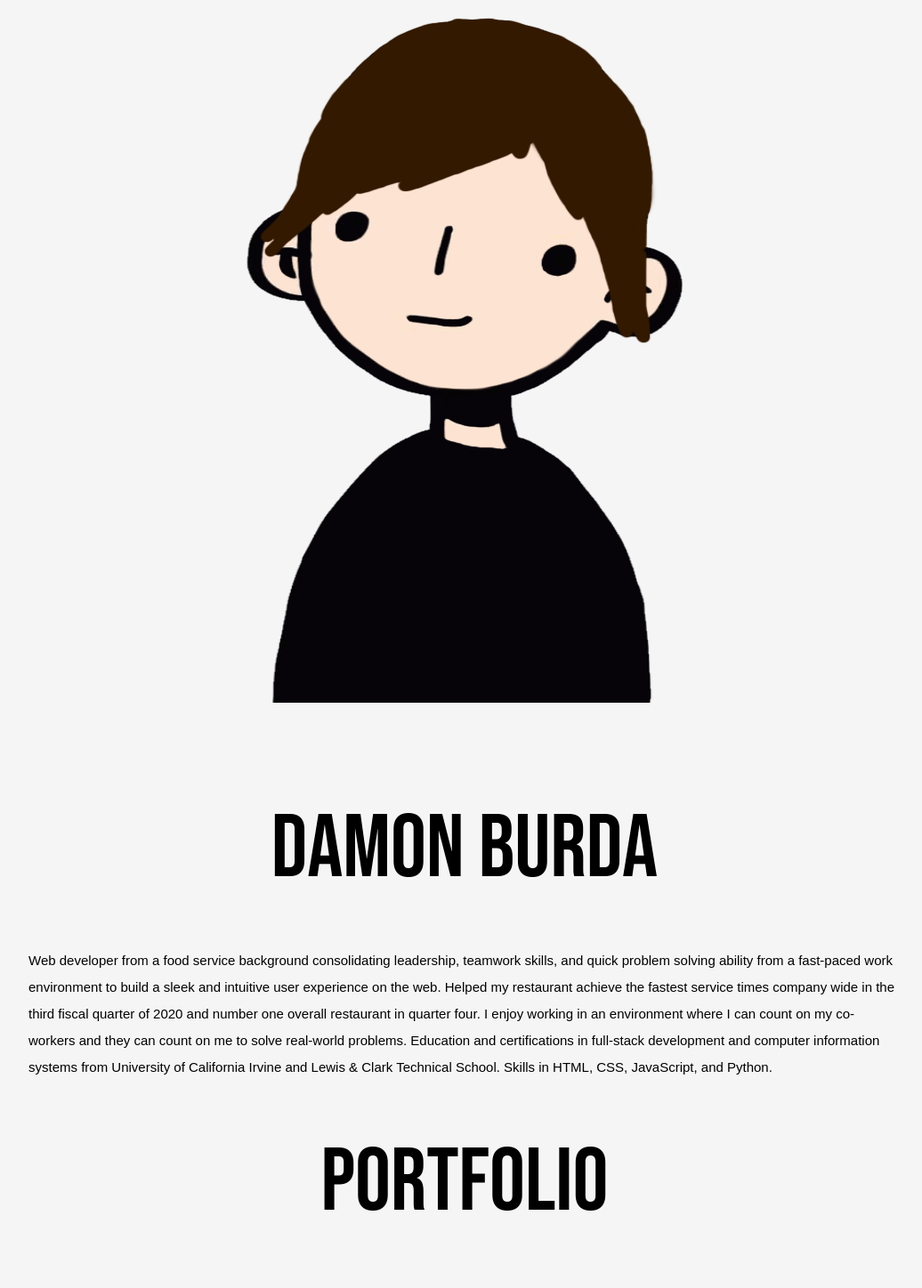
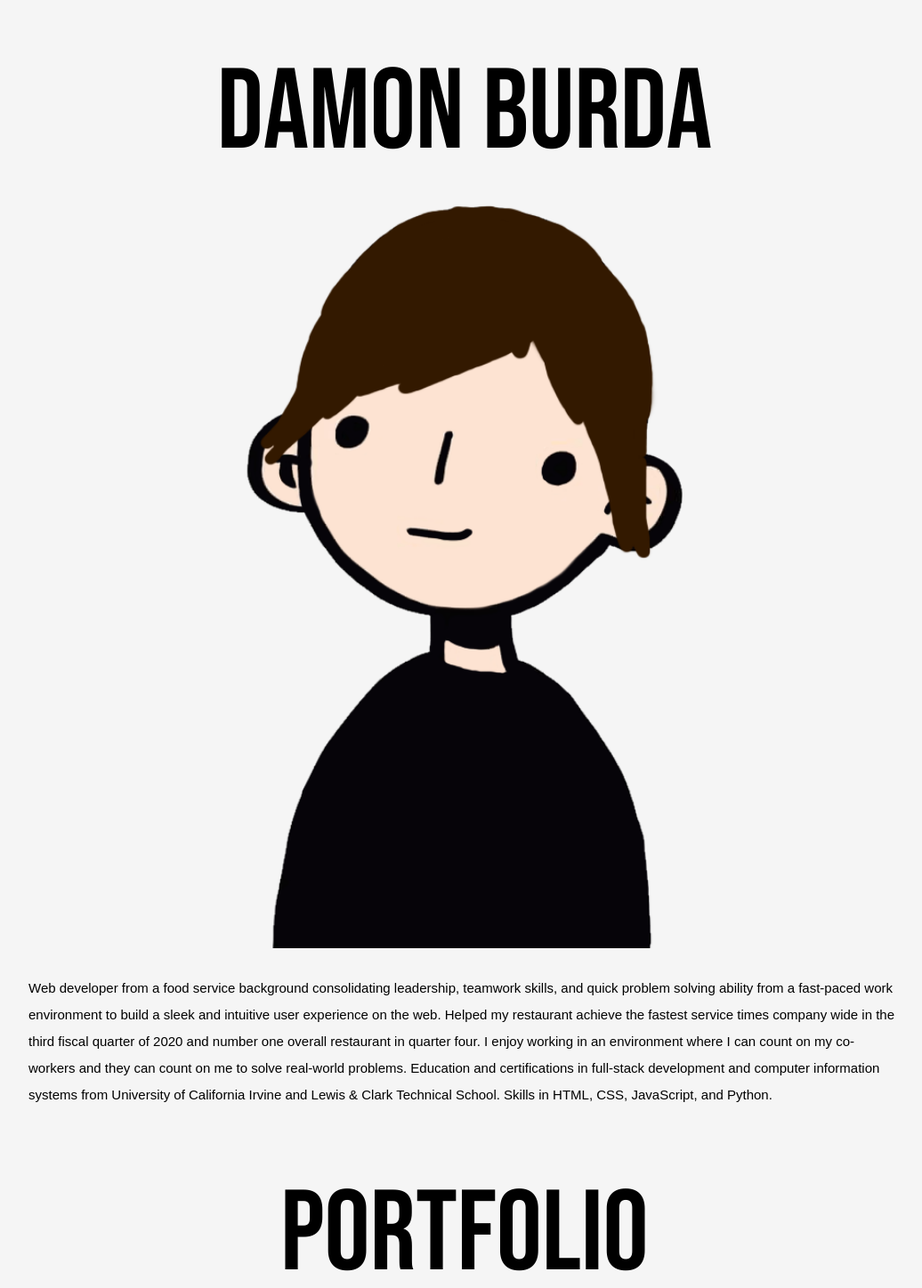
Before and after one commit to Damon1v1/react-portfolio, a React (Create React App) app: page / in a window 1280 px wide. Shown: the top 1448 px of the page at 89% size, without its empty margins (118-1154 px from the left). Built offline with nearby package versions, Linux system fonts and the light colour scheme; a web font is replaced by a local one.

Commit message:
Reactive header section font sizes. Changed about section layout

```diff
--- a/src/components/about/about.css
+++ b/src/components/about/about.css
@@ -9,7 +9,7 @@
     position: absolute; */
 };
 
-.portrait {
+#portrait {
     margin: auto;
     margin-top: 20px;
     width: 50%;
@@ -18,7 +18,7 @@
 #banner {
     text-align: center;
     font-family: 'Bebas Neue', cursive;
-    font-size: 10rem;
+    font-size: 10vw;
 }
 
 #bio {
--- a/src/components/about/about.js
+++ b/src/components/about/about.js
@@ -17,10 +17,10 @@ function About() {
           id="about"
         >
           <Row>
-          <Col><Card.Img src={Damon} className="portrait" style={{ height: "90%" }} /></Col>
+          <Col><Card.Text id="banner"> Damon Burda </Card.Text></Col>
           </Row>
           <Row>
-          <Col xl={12}><Card.Text id="banner" style={{ fontSize: "10rem" }}> Damon Burda </Card.Text></Col>
+          <Col><Card.Img src={Damon} id="portrait" /></Col>
           </Row>
             <Row><Card.Body>
             <Col xs={12}>
--- a/src/pages/home/home.css
+++ b/src/pages/home/home.css
@@ -6,11 +6,12 @@
     background-color: whitesmoke;
 }
 
-.portrait {
+#portrait {
     display: block;
     margin-left: auto;
     margin-right: auto;
-    margin-top: 20px;
+    margin-top: -25px;
+    margin-bottom: 20px;
     width: 50%;
     text-align: center;
 }
--- a/src/pages/portfolio/portfolio.css
+++ b/src/pages/portfolio/portfolio.css
@@ -11,6 +11,6 @@ div.project-card {
 #PortfolioHead {
     font-family: 'Bebas Neue', cursive;
     text-align: center;
-    font-size: 10rem;
+    font-size: 10vw;
     color: black;
 }
```
